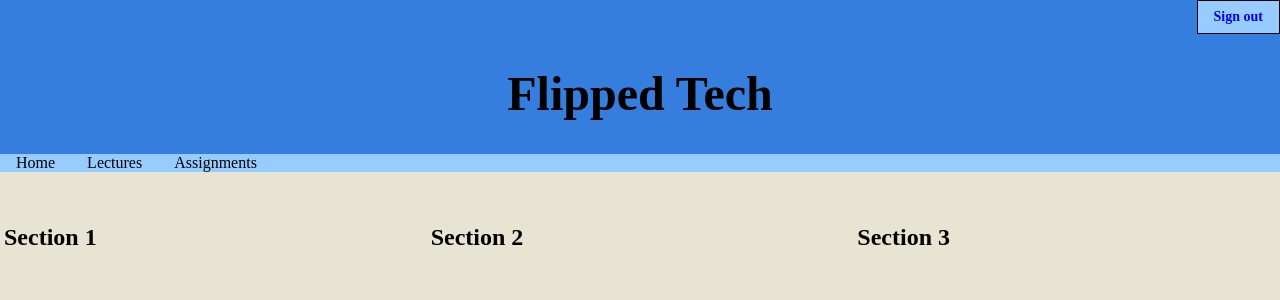
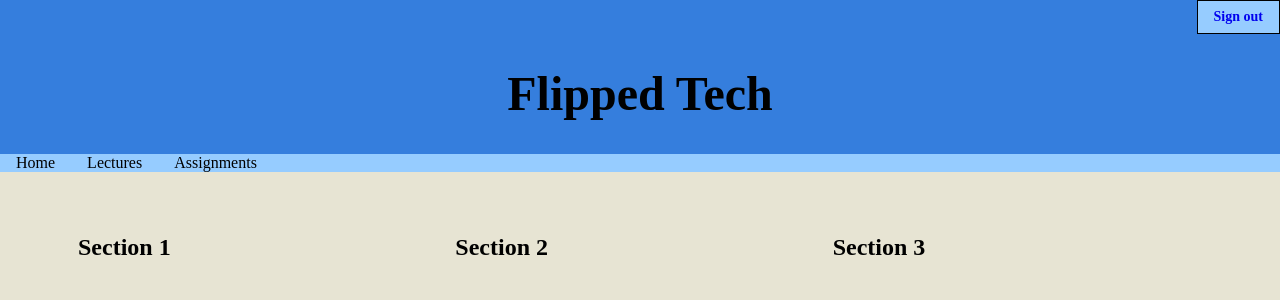
Before and after one commit to usd-cs/comp495-sp18-flipped-tech, a React (Create React App) app in the folder FlippedTech/flippedtech/: page /adminHome in a window 1280 px wide. Shown: the top 300 px of the page. Built offline with nearby package versions, Linux system fonts and the light colour scheme.

Commit message:
Centered the box of comments, resolves 71, resolves 69

```diff
--- a/FlippedTech/flippedtech/src/components/Comments/CommentBox.js
+++ b/FlippedTech/flippedtech/src/components/Comments/CommentBox.js
@@ -72,7 +72,7 @@
  		return(
 			 			<div className='b--solid tc container'>
 			 				<h1>Comment Box</h1>
-							<div class="myBox">
+							<div class="myBox center">
 			 				<CommentList lists = {this.state.commentlist}></CommentList>
 			 				<h1></h1>
 							</div>
--- a/FlippedTech/flippedtech/src/components/Comments/cssComments/myBox.css
+++ b/FlippedTech/flippedtech/src/components/Comments/cssComments/myBox.css
@@ -5,6 +5,12 @@
 width: 1175px;
 height: 150px;
 overflow: scroll;
+}
+
+.center {
+    margin: auto;
+    width: 90%;
+    padding: 10px;
 }
 
 /* Scrollbar styles */
```
